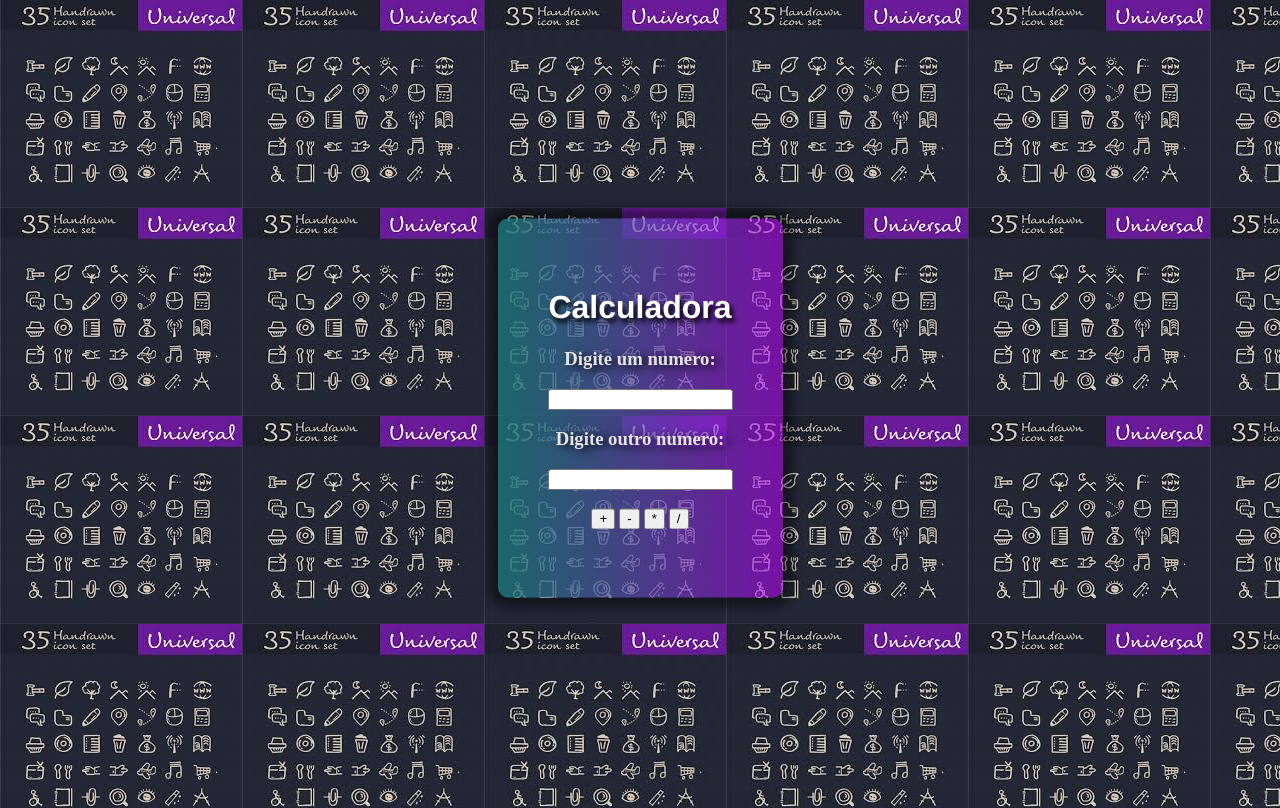
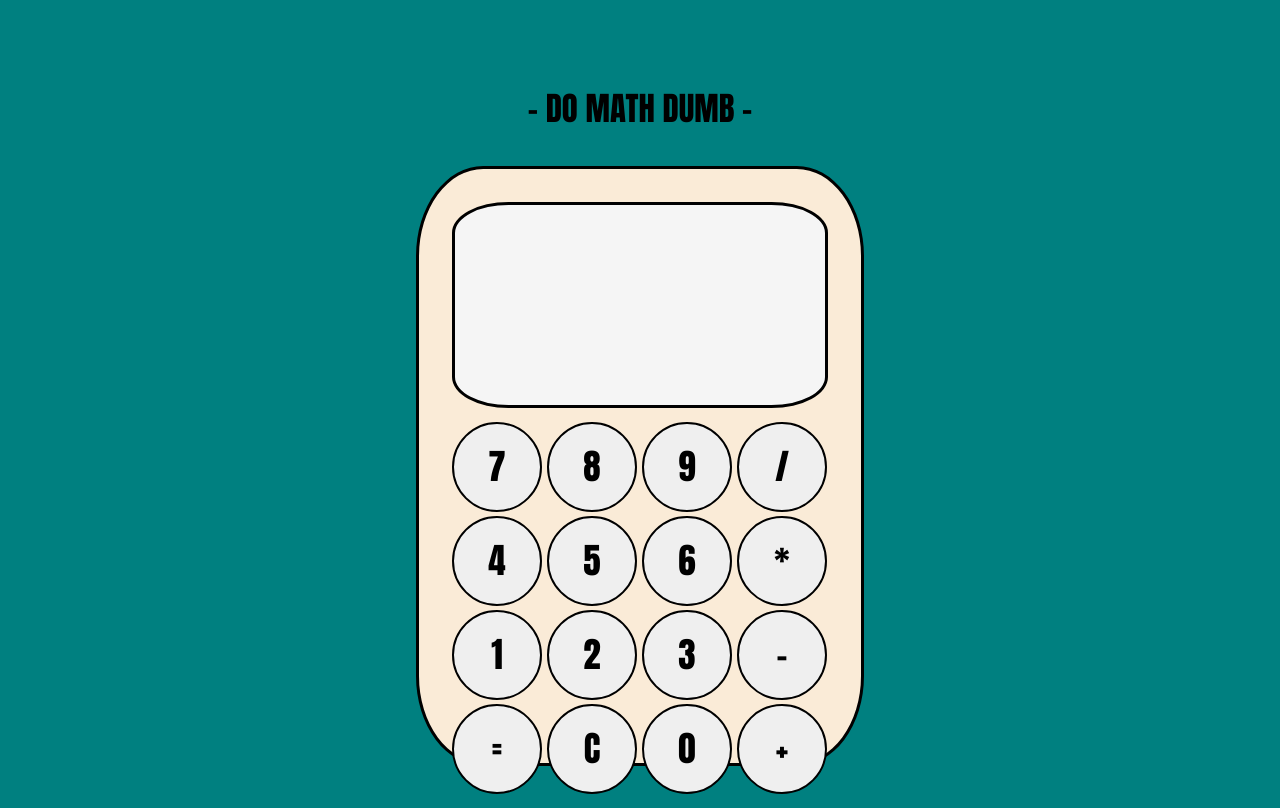
Before and after one commit to professorarenata/SenacMadureiraNoite19-4, a plain HTML site: page calculadora.html in a window 1280 px wide. Drawn offline with Linux system fonts and the light colour scheme; files whose address does not match are found by name.

Commit message:
calculadora final_form

```diff
--- a/calculadora.html
+++ b/calculadora.html
@@ -1,64 +1,47 @@
 <!DOCTYPE html>
-<html>
+<html lang="en">
 <head>
-    <meta charset='utf-8'>
-    <meta http-equiv='X-UA-Compatible' content='IE=edge'>
+  <!-- Os arquivos do JS e do CSS -->
+  <link href="https://fonts.googleapis.com/css?family=Anton&display=swap" rel="stylesheet">
+  <script src="calculadora.js"></script>
+  <link rel="stylesheet" href="estilo.css">
+  <meta charset="UTF-8">
+  <meta name="viewport" content="width=device-width, initial-scale=1.0">
+  <title> Calculadora </title>
+</head>
+<body onload="inicio();">
+ <!-- Dentro da tag table serão adicionados os botões da calculadora // o atributo colspan vai definir o tamanho do meu conteúdo dentro da linha. -->
+  <table class="calculadora">
+    <p class="titulo"> - DO MATH DUMB - </p>
+    <tr>
+      <td colspan="4"><span id="resultado"> </span></td>
+    </tr>
+    <tr>
+      <td><button id="sete"> 7 </button></td>
+      <td><button id="oito"> 8 </button></td>
+      <td><button id="nove"> 9 </button></td>
+      <td><button id="divisao"> / </button></td>
+    </tr>
+    <tr>
+      <td><button id="quatro"> 4 </button></td>
+      <td><button id="cinco">  5</button></td>
+      <td><button id="seis"> 6 </button></td>
+      <td><button id="multiplicacao"> * </button></td>
+    </tr>
+    <tr>
+      <td><button id="um"> 1 </button></td>
+      <td><button id="dois"> 2 </button></td>
+      <td><button id="tres"> 3 </button></td>
+      <td><button id="subtracao"> - </button></td>
+    </tr>
+    <tr>
+      <td><button id="igual"> = </button></td>
+      <td><button id="resetar"> C </button></td>
+      <td><button id="zero"> 0 </button></td>
+      <td><button id="soma"> + </button></td>
+    </tr>
 
-    <meta name='viewport' content='width=device-width, initial-scale=1'>
-    <link rel='stylesheet' type='text/css' media='screen' href='main.css'>
-    <script src='main.js'></script>
-</head>
-<body>
+  </table>
 
-    <div class="container">
-        <h1>Calculadora</h1>
-
-        <h3>Digite um numero:</h3>
-        <form name="form1">
-            <input type="text" name="t1">
-            <h3>Digite outro numero:</h3>
-            <input type="text" name="t2"><br><br>
-            <input type="button" name="b1" value="+" onClick="soma(form1)">
-            <input type="button" name="b2" value="-" onClick="sub(form1)">
-            <input type="button" name="b3" value="*" onClick="mult(form1)">
-            <input type="button" name="b4" value="/" onClick="div(form1)">
-            <br><br>
-        </form>
-    </div>
-
-    <script>
-        function soma(form1)
-        {
-            num=Number(form1.t1.value);
-            num2=Number(form1.t2.value);
-            resultado = num+num2;
-            alert("A adição do numero é: " + resultado);
-
-        }
-        function sub(form1)
-        {
-            num=Number(form1.t1.value);
-            num2=Number(form1.t2.value);
-            resultado = num-num2;
-            alert("A subtração do numero é: " + resultado);
-
-        }
-        function mult(form1)
-        {
-            num=Number(form1.t1.value);
-            num2=Number(form1.t2.value);
-            resultado = num*num2;
-            alert("A multiplicação do numero é: " + resultado);
-
-        }
-        function div(form1)
-        {
-            num=Number(form1.t1.value);
-            num2=Number(form1.t2.value);
-            resultado = num/num2;
-            alert("A divisão do numero é: " + resultado);
-
-        }
-        </script>
 </body>
 </html>
--- /dev/null
+++ b/calculadora.js
@@ -0,0 +1,121 @@
+var operandoa;
+var operandob;
+var operacao;
+
+function inicio(){
+    // variáveis
+    var resultado = document.getElementById("resultado");
+    var resetar = document.getElementById("resetar");
+    var soma = document.getElementById("soma");
+    var subtracao = document.getElementById("subtracao");
+    var multiplicacao = document.getElementById("multiplicacao");
+    var divisao = document.getElementById("divisao");
+    var igual = document.getElementById("igual");
+    var um = document.getElementById("um");
+    var dois = document.getElementById("dois");
+    var tres = document.getElementById("tres");
+    var quatro = document.getElementById("quatro");
+    var cinco = document.getElementById("cinco");
+    var seis = document.getElementById("seis");
+    var sete = document.getElementById("sete");
+    var oito = document.getElementById("oito");
+    var nove = document.getElementById("nove");
+    var zero = document.getElementById("zero");
+
+    // Eventos
+    um.onclick = function(e) {
+        resultado.textContent = resultado.textContent + "1";
+    }
+    dois.onclick = function(e) {
+        resultado.textContent = resultado.textContent + "2";
+    }
+    tres.onclick = function(e) {
+        resultado.textContent = resultado.textContent + "3";
+    }
+    quatro.onclick = function(e) {
+        resultado.textContent = resultado.textContent + "4";
+    }
+    cinco.onclick = function(e) {
+        resultado.textContent = resultado.textContent + "5";
+    }
+    seis.onclick = function(e) {
+        resultado.textContent = resultado.textContent + "6";
+    }
+    sete.onclick = function(e) {
+        resultado.textContent = resultado.textContent + "7";
+    }
+    oito.onclick = function(e) {
+        resultado.textContent = resultado.textContent + "8";
+    }
+    nove.onclick = function(e) {
+        resultado.textContent = resultado.textContent + "9";
+    }
+    zero.onclick = function(e) {
+        resultado.textContent = resultado.textContent + "0";
+    }
+     //////////////////////////////////////////////////////////
+    resetar.onclick = function(e) {
+        reseta();
+    }
+
+    soma.onclick = function(e) {
+        operandoa = resultado.textContent;
+        operacao = "+";
+        limpar();
+    }
+    subtracao.onclick = function(e) {
+        operandoa = resultado.textContent;
+        operacao = "-";
+        limpar();
+    }
+    multiplicacao.onclick = function(e) {
+        operandoa = resultado.textContent;
+        operacao = "*";
+        limpar();
+    }
+    divisao.onclick = function(e) {
+        operandoa = resultado.textContent;
+        operacao = "/";
+        limpar();
+    }
+    igual.onclick = function(e) {
+        operandob = resultado.textContent;
+        resolver();
+    }
+
+}
+
+function limpar(){
+    resultado.textContent = "";
+}
+
+function reseta(){
+    resultado.textContent = "";
+    operandoa = 0;
+    operandob = 0;
+    operacao = "";
+}
+
+function resolver (){
+    var res = 0;
+    switch(operacao){
+        case "+":
+            res = parseFloat(operandoa) + parseFloat(operandob);
+        break;
+
+        case "-":
+            res = parseFloat(operandoa) - parseFloat(operandob);
+        break;
+
+        case "*":
+            res = parseFloat(operandoa) * parseFloat(operandob);
+        break;
+
+        case "/":
+            res = parseFloat(operandoa) / parseFloat(operandob);
+        break;
+
+    }
+    reseta();
+    resultado.textContent = res;
+}
--- a/estilo.css
+++ b/estilo.css
@@ -1,18 +1,60 @@
-body{
-    color:white;
-    background-image:url(img/fundo-de-tecnologia-azul-digital-com-numeros-binarios_1017-11824.jpg);
-    background-attachment: fixed;
-    background-size: 100% ;
-    background-repeat: no-repeat;
-    padding-left: 5%;
-    font-family: 'arial', Times, serif
+*{
+    font-family: 'Anton', sans-serif;
 }
-.text{
-	font-size: 30px;
-	font-family: Arial,Helvetica;
-	color: white;
-	border: 0px;
-	background:white;
-	width: 325.8px;
-	height: 80px;
+html, body {
+
+    height: 100%;
 }
+body {
+    display: flex;
+    flex-direction: column;
+    justify-content: center;
+    align-items: center;
+    background-color: teal;
+}
+
+.calculadora {
+    display: block;
+    margin: 0 auto;
+    padding: 30px;
+    background-color: antiquewhite;
+    width: fit-content;
+    height:600px;
+    border-radius: 15%;
+    border-width: 30%;
+    border-style: solid;
+    border-color: black;
+}
+
+.calculadora td button {
+    display:block;
+    width: 90px;
+    height: 90px;
+    font-size:35px;
+    border-radius: 50%;
+    outline: 0;
+    border-width: 30%;
+    border-style: solid;
+    border-color: black;
+}
+
+#resultado {
+ display: block;
+ text-align: center;
+ font-size: 40px;
+ margin-bottom: 10px;
+ width: 370px;
+ height: 200px;
+ line-height: 100px;
+ background-color: whitesmoke;
+ border-radius: 15%;
+ overflow-y: scroll;
+ overflow-y: auto;
+ border-width: 30%;
+border-style: solid;
+border-color: black;
+}
+
+.titulo{
+    font-size: 205%;
+}
```
